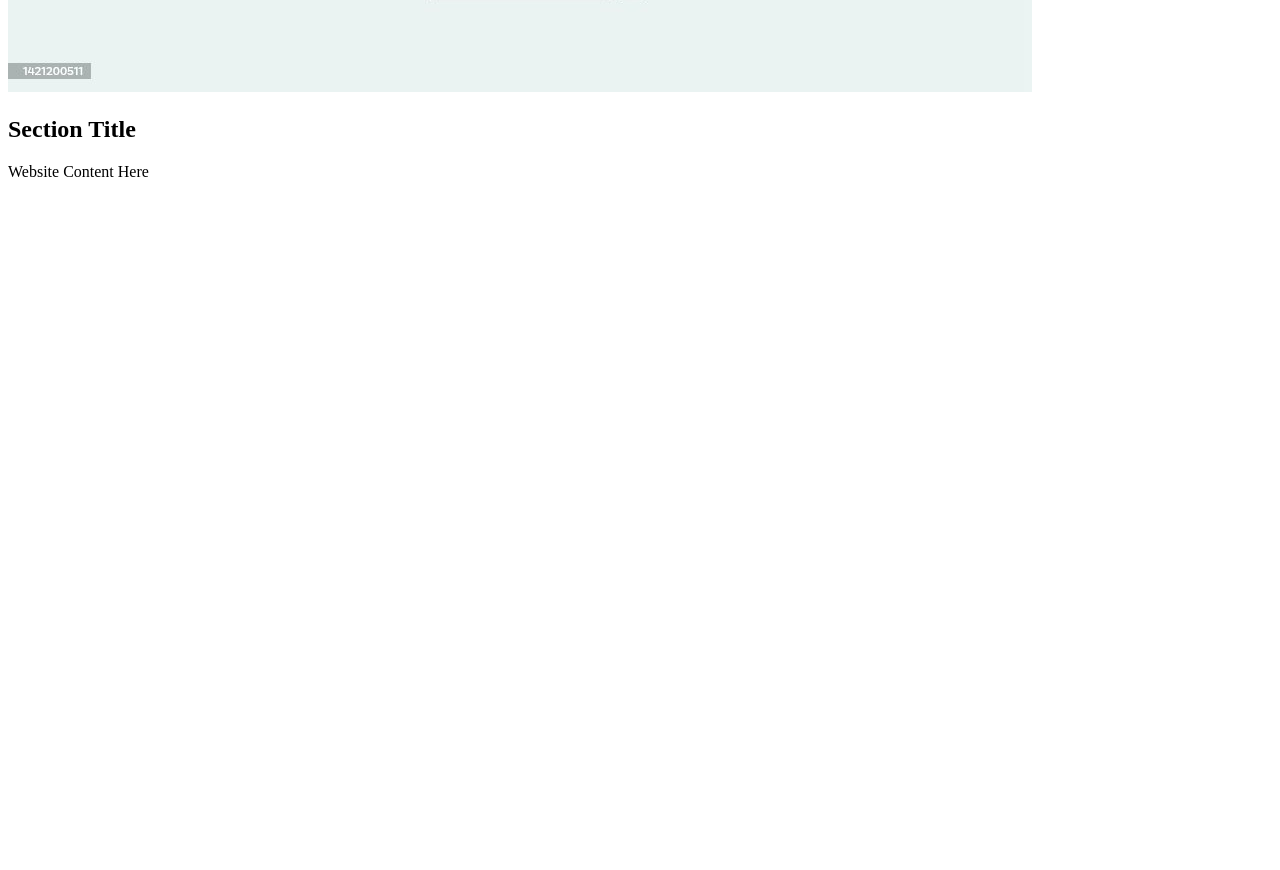
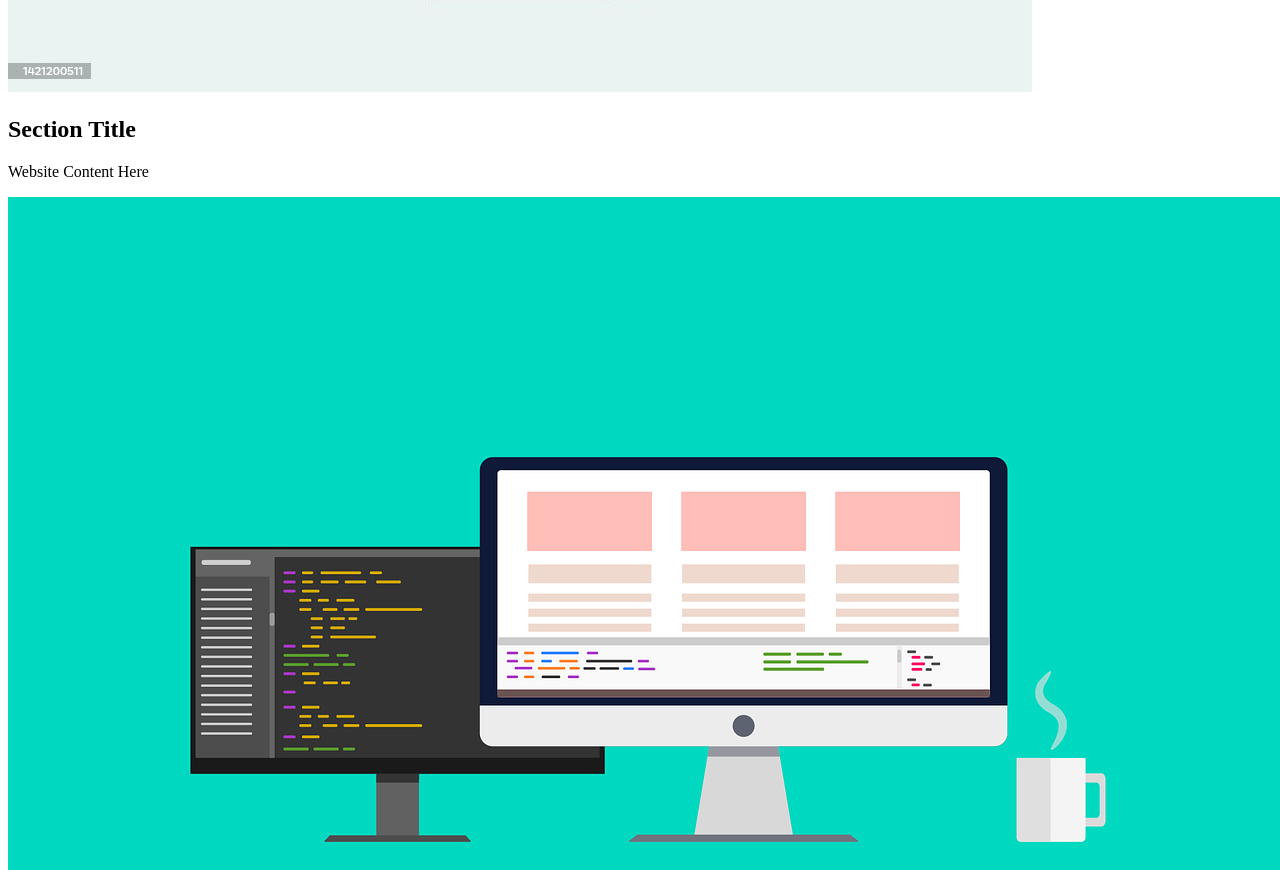
Before and after one commit to sara526/module_3_demo, a plain HTML site: page index.html in a window 1280 px wide. Shown: the part 570-1440 px from the top of the page. Before the commit the page ends 800 px from the top, so only its background shows below. Drawn offline with Linux system fonts and the light colour scheme.

Commit message:
add frontend-dev img in index.html

```diff
--- a/index.html
+++ b/index.html
@@ -22,5 +22,6 @@
 <main>
     <h2>Section Title</h2>
     <p>Website Content Here</p>
+    <img src="./formdemo/media/frontend-dev.webp" alt="frontend-dev">
 </main>
 </html>
```
